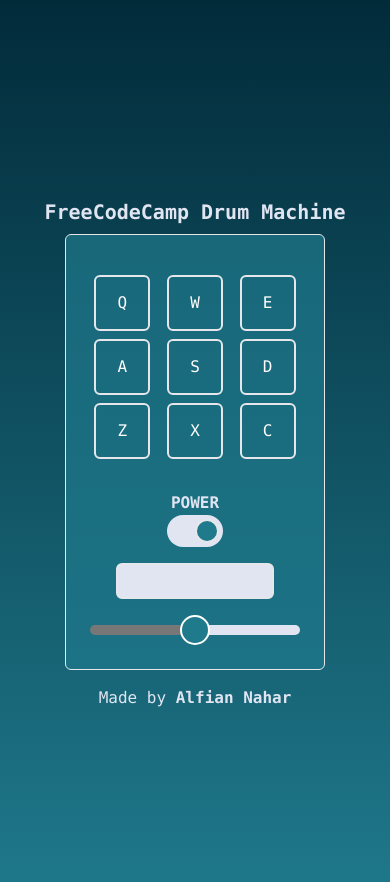
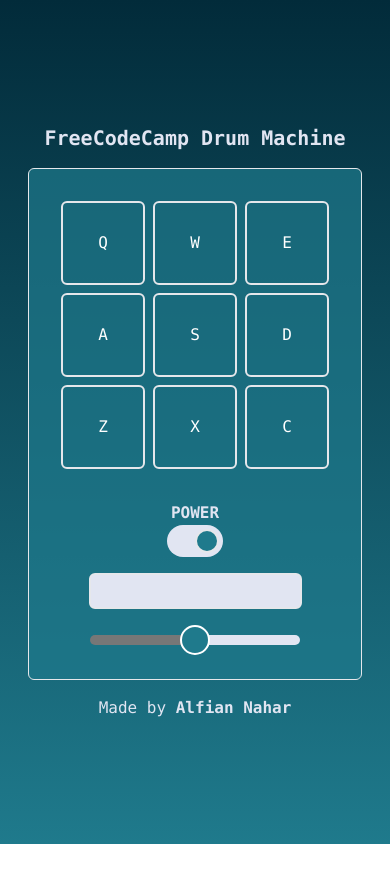
Before and after one commit to alfianahar/FCC-Drum-Machine, a React (Vite) app: page / in a window 390 px wide. Shown: the top 882 px of the page. After the commit the page ends 844 px from the top, so only its background shows below. Built offline with nearby package versions, Linux system fonts and the light colour scheme.

Commit message:
add responsive

```diff
--- a/src/App.jsx
+++ b/src/App.jsx
@@ -41,7 +41,7 @@
 
 function Title() {
   return (
-    <h1 className="p-2 font-bold text-xl text-[#E1E5F2]">
+    <h1 className="p-2 mb-2 font-bold text-xl text-[#E1E5F2]">
       FreeCodeCamp Drum Machine
     </h1>
   );
@@ -97,7 +97,7 @@
   }, [vol]);
 
   return (
-    <div className="flex flex-col items-center justify-center w-full ">
+    <div className="flex flex-col items-center justify-center mt-6 lg:mt-0 lg:ml-8 ">
       <label className="flex flex-col items-center cursor-pointer mb-4">
         <span className=" font-bold text-[#E1E5F2]">POWER</span>
         <div className="relative">
@@ -142,7 +142,7 @@
   return (
     <button
       type="button"
-      className="drum-pad border-2 rounded-md text-white w-14 h-14"
+      className="drum-pad border-2 rounded-md text-white p-10 h-0 w-0 flex justify-center items-center"
       onClick={play}
       id={soundBank[pad]}
       disabled={power}
@@ -162,11 +162,8 @@
 
   const play = e => {
     const keyboardKey = e.key ? e.key.toUpperCase() : e.target.childNodes[1].id;
-    console.log(keyboardKey);
     if (e.key && !keypads.includes(keyboardKey)) return;
     setDisplay(soundBank[keyboardKey].name);
-
-
 
     const sound = document.getElementById(keyboardKey);
     const el = sound.parentElement
@@ -187,7 +184,7 @@
   }, [power, vol]);
 
   return (
-    <div className="grid grid-cols-3 gap-2 justify-items-center mt-4 mb-8 w-full lg:mr-8">
+    <div className="grid grid-cols-3 gap-2 p-2">
       {keypads.map((pad, id) => {
         return <Pad key={pad + id} pad={pad} play={play} power={power} />;
       })}
@@ -206,7 +203,7 @@
       className="flex flex-col justify-center items-center h-screen bg-none"
     >
       <Title />
-      <div className="flex flex-col lg:flex-row p-6 border rounded-md bg-[#1F7A8C]/70">
+      <div className="flex flex-col lg:flex-row p-6 border rounded-md bg-[#1F7A8C]/70 min-h-max">
         <Pads setDisplay={setDisplay} power={power} vol={vol} />
         <Control
           power={power}
--- a/src/index.css
+++ b/src/index.css
@@ -4,7 +4,7 @@
 
 @layer base {
   body {
-    @apply bg-gradient-to-b from-[#022B3A] to-[#1F7A8C] bg-no-repeat font-mono p-8;
+    @apply bg-gradient-to-b from-[#022B3A] to-[#1F7A8C] bg-no-repeat font-mono;
   }
   h1 {
     @apply p-2 font-bold text-xl text-[#E1E5F2];
```
